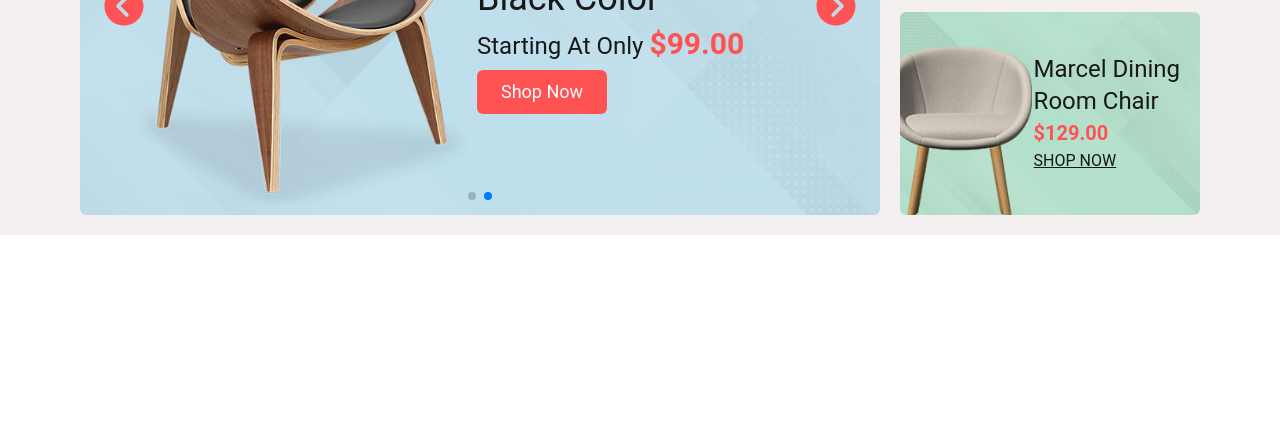
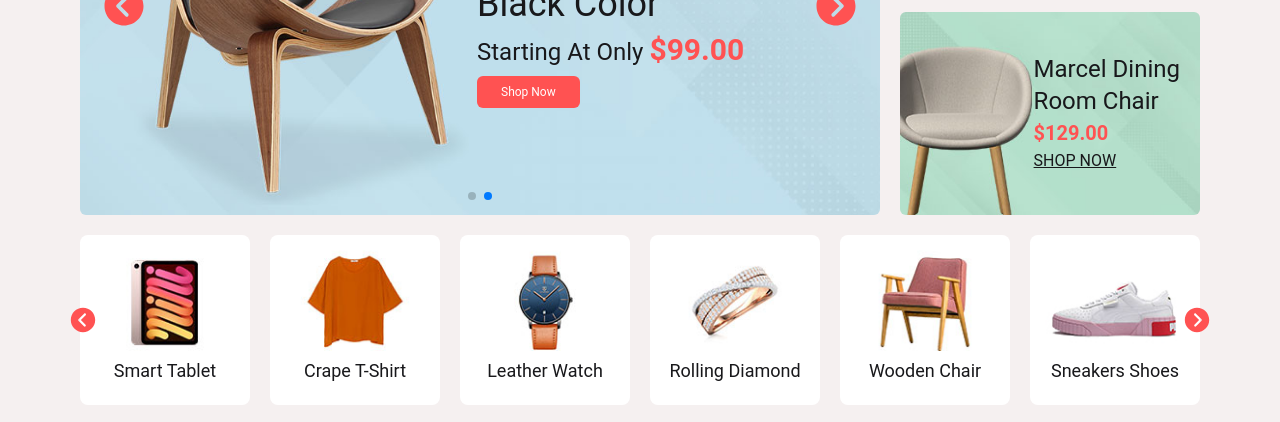
Before and after one commit to tonmoybosunia24/E-Commerce-Client, a React (Vite) app: page / in a window 1280 px wide. Shown: the part 649-1071 px from the top of the page. Before the commit the page ends 884 px from the top, so only its background shows below. Built offline with nearby package versions, Linux system fonts and the light colour scheme.

Commit message:
Banner Section Fully Complete

```diff
--- a/src/Pages/Home/Banner/Banner.jsx
+++ b/src/Pages/Home/Banner/Banner.jsx
@@ -11,12 +11,21 @@ import subBanner1 from '../../../assets/Sub-Banner/Sub-banner-1.jpg';
 import subBanner2 from '../../../assets/Sub-Banner/Sub-banner-2.jpg';
 import subBanner3 from '../../../assets/Sub-Banner/Sub-bannerM1.jpeg';
 import subBanner4 from '../../../assets/Sub-Banner/Sub-bannerM2.jpeg';
+import categoryProduct1 from '../../../assets/Category-Products/Category-Product-1.jpg'
+import categoryProduct2 from '../../../assets/Category-Products/Category-Product-2.jpg'
+import categoryProduct3 from '../../../assets/Category-Products/Category-Product-3.jpg'
+import categoryProduct4 from '../../../assets/Category-Products/Category-Product-4.jpg'
+import categoryProduct5 from '../../../assets/Category-Products/Category-Product-5.jpg'
+import categoryProduct6 from '../../../assets/Category-Products/Category-Product-6.jpg'
+import categoryProduct7 from '../../../assets/Category-Products/Category-Product-7.jpg'
+import categoryProduct8 from '../../../assets/Category-Products/Category-Product-8.jpg'
 
 const Banner = () => {
        return (
               <div className='bg-aliceBlue py-5 px-5 md:px-10 lg:px-20'>
                      {/* -------------------Swiper Modules----------------- */}
                      <div className='flex flex-col lg:flex-row gap-5'>
+                            {/* ---------------Swiper Modules-------------- */}
                             <Swiper
                                    modules={[Navigation, Pagination, Autoplay]}
                                    spaceBetween={50}
@@ -42,7 +51,7 @@ const Banner = () => {
                                                  <h4 className='text-xs lg:text-2xl'>Big Saving Days Sale</h4>
                                                  <h2 className='text-sm lg:text-4xl'>Women Solid Round <br /> Green T-Shirt</h2>
                                                  <p className='text-sm lg:text-2xl'>Starting At Only <span className='text-Radical font-bold text-md lg:text-3xl'>$59.00</span></p>
-                                                 <button className='bg-Radical text-white text-xs lg:text-lg px-2 lg:px-6 py-1 lg:py-2 rounded-xs lg:rounded-md cursor-pointer'>Shop Now</button>
+                                                 <button className='bg-Radical hover:bg-black text-white text-xs lg px-2 lg:px-6 py-1 lg:py-2 rounded-xs lg:rounded-md cursor-pointer'>Shop Now</button>
                                           </div>
                                    </SwiperSlide>
                                    <SwiperSlide>
@@ -51,7 +60,7 @@ const Banner = () => {
                                                  <h4 className='text-xs lg:text-2xl'>Big Saving Days Sale</h4>
                                                  <h2 className='text-sm lg:text-4xl'>Buy Modern Chair In <br /> Black Color</h2>
                                                  <p className='text-sm lg:text-2xl'>Starting At Only <span className='text-Radical font-bold text-md lg:text-3xl'>$99.00</span></p>
-                                                 <button className='bg-Radical text-white text-xs lg:text-lg px-2 lg:px-6 py-1 lg:py-2 rounded-xs lg:rounded-md cursor-pointer'>Shop Now</button>
+                                                 <button className='bg-Radical hover:bg-black text-white text-xs lg px-2 lg:px-6 py-1 lg:py-2 rounded-xs lg:rounded-md cursor-pointer'>Shop Now</button>
                                           </div>
                                    </SwiperSlide>
                             </Swiper>
@@ -94,6 +103,62 @@ const Banner = () => {
                                    </div>
                             </div>
                      </div>
+                     {/* -----------------------Category Slider--------------------- */}
+                     <div className='relative'>
+                            {/* ------------------Category Navigation----------------- */}
+                            <div className='absolute top-1/2 -translate-y-1/2 -left-3 cursor-pointer z-30'><IoIosArrowDropleftCircle className='PrevCategory  text-3xl lg:text-3xl text-Radical' /></div>
+                            <div className='absolute top-1/2 -translate-y-1/2 -right-3 cursor-pointer z-10'><IoIosArrowDroprightCircle className='NextCategory  text-3xl lg:text-3xl text-Radical' /></div>
+                            {/* --------------------Swiper Modules-------------------- */}
+                            <Swiper
+                                   modules={[Navigation]}
+                                   spaceBetween={20}
+                                   slidesPerView={2}
+                                   className=' mt-5'
+                                   navigation={{
+                                          nextEl: '.NextCategory',
+                                          prevEl: '.PrevCategory',
+                                   }}
+                                   breakpoints={{
+                                          640: { slidesPerView: 2 },
+                                          768: { slidesPerView: 4 },
+                                          1024: { slidesPerView: 6 },
+                                   }}
+                            >
+                                   {/* ---------------------Category Slider------------------ */}
+                                   <SwiperSlide className='relative cursor-pointer'>
+                                          <img className='rounded-lg' src={categoryProduct1} alt="" />
+                                          <div className='absolute bottom-5 left-1/2 -translate-x-1/2 w-full text-lg text-center hover:text-Radical'><p>Smart Tablet</p></div>
+                                   </SwiperSlide>
+                                   <SwiperSlide className='relative cursor-pointer'>
+                                          <img className='rounded-lg' src={categoryProduct2} alt="" />
+                                          <div className='absolute bottom-5 left-1/2 -translate-x-1/2 w-full text-lg text-center hover:text-Radical'><p>Crape T-Shirt</p></div>
+                                   </SwiperSlide>
+                                   <SwiperSlide className='relative cursor-pointer'>
+                                          <img className='rounded-lg' src={categoryProduct3} alt="" />
+                                          <div className='absolute bottom-5 left-1/2 -translate-x-1/2 w-full text-lg text-center hover:text-Radical'><p>Leather Watch</p></div>
+                                   </SwiperSlide>
+                                   <SwiperSlide className='relative cursor-pointer'>
+                                          <img className='rounded-lg' src={categoryProduct4} alt="" />
+                                          <div className='absolute bottom-5 left-1/2 -translate-x-1/2 w-full text-lg text-center hover:text-Radical'><p>Rolling Diamond</p></div>
+                                   </SwiperSlide>
+                                   <SwiperSlide className='relative cursor-pointer'>
+                                          <img className='rounded-lg' src={categoryProduct5} alt="" />
+                                          <div className='absolute bottom-5 left-1/2 -translate-x-1/2 w-full text-lg text-center hover:text-Radical'><p>Wooden Chair</p></div>
+                                   </SwiperSlide>
+                                   <SwiperSlide className='relative cursor-pointer'>
+                                          <img className='rounded-lg' src={categoryProduct6} alt="" />
+                                          <div className='absolute bottom-5 left-1/2 -translate-x-1/2 w-full text-lg text-center hover:text-Radical'><p>Sneakers Shoes</p></div>
+                                   </SwiperSlide>
+                                   <SwiperSlide className='relative cursor-pointer'>
+                                          <img className='rounded-lg' src={categoryProduct7} alt="" />
+                                          <div className='absolute bottom-5 left-1/2 -translate-x-1/2 w-full text-lg text-center hover:text-Radical'><p>Purse</p></div>
+                                   </SwiperSlide>
+                                   <SwiperSlide className='relative cursor-pointer'>
+                                          <img className='rounded-lg' src={categoryProduct8} alt="" />
+                                          <div className='absolute bottom-5 left-1/2 -translate-x-1/2 w-full text-lg text-center hover:text-Radical'><p>X-Box Controller</p></div>
+                                   </SwiperSlide>
+                            </Swiper>
+                     </div>
               </div>
        );
 };
```
